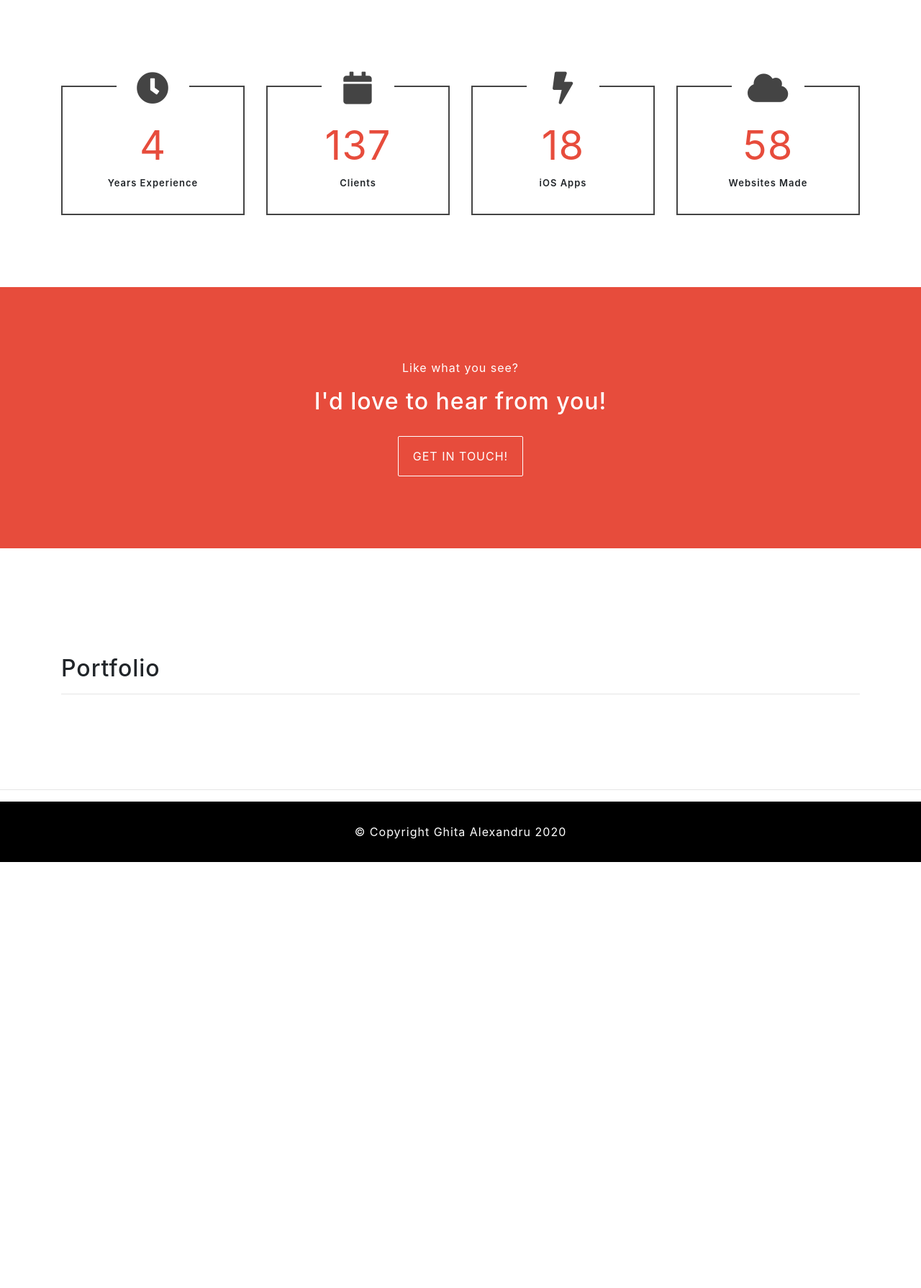
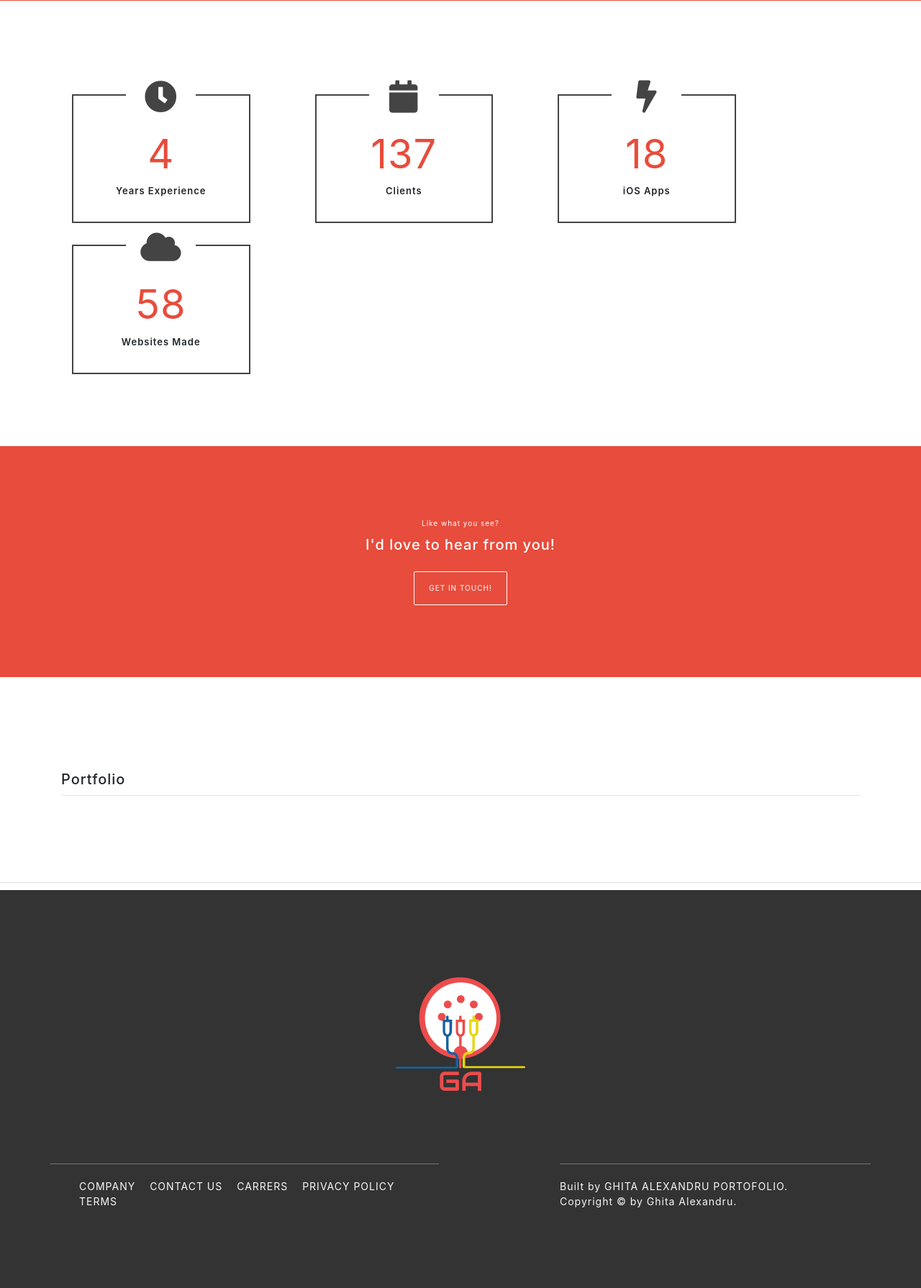
Before and after one commit to GhitaAlexandruIon/my_resume, a Django app: page / in a window 1280 px wide. Shown: the part 2101-3891 px from the top of the page at 72% size. Before the commit the page ends 3299 px from the top, so only its background shows below. Run offline with Django 3.2, Linux system fonts and the light colour scheme; data that the repository does not hold is empty; some libraries are stand-ins or nearby versions.

Commit message:
New Footer

```diff
--- /dev/null
+++ b/portfolio/static/portfolio/css/footer.css
@@ -0,0 +1,63 @@
+.footer {
+  background-color: #333;
+  padding: 10rem 0;
+  font-size: 1.4rem;
+  color: #f7f7f7; }
+  .footer__logo-box {
+    text-align: center;
+    margin-bottom: 8rem; }
+  .footer__logo {
+    width: 15rem;
+    height: auto; }
+  .footer__navigation {
+    border-top: 1px solid #777;
+    padding-top: 2rem;
+    display: inline-block; }
+  .footer__list {
+    list-style: none; }
+  .footer__item {
+    display: inline-block; }
+    .footer__item:not(:last-child) {
+      margin-right: 1.5rem; }
+  .footer__link:link, .footer__link:visited {
+    color: #f7f7f7;
+    background-color: #333;
+    text-decoration: none;
+    text-transform: uppercase;
+    display: inline-block;
+    transition: all .2s; }
+  .footer__link:hover, .footer__link:active {
+    color: #e74c3c;
+    box-shadow: 0 1rem 2rem rgba(0, 0, 0, 0.4);
+    transform: rotate(-5deg) scale(1.3); }
+  .footer__copyright {
+    border-top: 1px solid #777;
+    padding-top: 2rem;
+    width: 80%;
+    float: right; }
+
+.row {
+  max-width: 114rem;
+  margin: 0 auto; }
+  .row:not(:last-child) {
+    margin-bottom: 8rem; }
+  .row::after {
+    content: "";
+    display: table;
+    clear: both; }
+  .row [class^="col-"] {
+    float: left; }
+    .row [class^="col-"]:not(:last-child) {
+      margin-right: 6rem; }
+  .row .col-1-of-2 {
+    width: calc((100% - 6rem) / 2); }
+  .row .col-1-of-3 {
+    width: calc((100% - 2 * 6rem) / 3); }
+  .row .col-2-of-3 {
+    width: calc(2 * ((100% - 2 * 6rem) / 3) + 6rem); }
+  .row .col-1-of-4 {
+    width: calc((100% - 3 * 6rem) / 4); }
+  .row .col-2-of-4 {
+    width: calc(2 * ((100% - 3 * 6rem) / 4) + 6rem); }
+  .row .col-3-of-4 {
+    width: calc(3 * ((100% - 3 * 6rem) / 4) + 2 * 6rem); }
--- a/portfolio/static/portfolio/css/styles.css
+++ b/portfolio/static/portfolio/css/styles.css
@@ -5,6 +5,9 @@
     background-color: #fff;
     letter-spacing: 1px;
 }
+
+html {
+  font-size: 62.5%; }
 
 .overlay {
     width: 100%;
@@ -324,6 +327,13 @@
     margin: 0;
 }
 
+.nav-logo{
+    width: 25%;
+    height: 25%;
+    margin: 0;
+    float: left;
+}
+
 #navigation {
     background-color: #e74c3c;
     padding: 20px 10px;
@@ -337,6 +347,7 @@
 
 #navigation li a {
     color: #fff;
+    float: left;
 }
 
 .navbar-brand,
--- a/templates/base.html
+++ b/templates/base.html
@@ -21,6 +21,8 @@
     <link rel="stylesheet" href="https://use.fontawesome.com/releases/v5.0.8/css/all.css"
           integrity="sha384-3AB7yXWz4OeoZcPbieVW64vVXEwADiYyAEhwilzWsLw+9FgqpyjjStpPnpBO8o8S" crossorigin="anonymous">
     <link rel="stylesheet" href="https://cdnjs.cloudflare.com/ajax/libs/fancybox/3.2.5/jquery.fancybox.min.css"/>
+    <link rel="stylesheet" type="text/css" href="{% static 'portfolio/css/footer.css' %}">
+
 
     <script src="https://ajax.googleapis.com/ajax/libs/jquery/3.3.1/jquery.min.js"></script>
 </head>
--- a/templates/footer.html
+++ b/templates/footer.html
@@ -1,8 +1,75 @@
+{% load static %}
+{##}
+{#<div class="copyrightSection">#}
+{##}
+{#    <div class="col-md-12 text-center">#}
+{#        <p>&copy; Copyright Ghita Alexandru 2020</p>#}
+{#    </div>#}
+{##}
+{#</div>#}
 
-<div class="copyrightSection">
+{#<footer class="footer">#}
+{#    <div class="footer__logo-box">#}
+{#        <img src="{% static 'portfolio/img/logo.png' %}" alt="" class="footer__logo">#}
+{#    </div>#}
+{#    <div class="row">#}
+{#        <div class="col-1-of-2">#}
+{#            <div class="footer__navigation">#}
+{#                <ul class="footer_list">#}
+{#                    <li class="footer_item"><a href="#" class="footer__link">nume</a></li>#}
+{#                    <li class="footer_item"><a href="#" class="footer__link">nume</a></li>#}
+{#                    <li class="footer_item"><a href="#" class="footer__link">nume</a></li>#}
+{#                    <li class="footer_item"><a href="#" class="footer__link">nume</a></li>#}
+{#                </ul>#}
+{##}
+{#            </div>#}
+{#        </div>#}
+{#        <div class="col-1-of-2">#}
+{#            <p class="footer__copyright">#}
+{#                Lorem ipsum dolor sit amet, consectetur adipisicing elit,#}
+{#                sed do eiusmod tempor incididunt ut labore et dolore magna aliqua.#}
+{#                Ut enim ad minim veniam, quis nostrud exercitation ullamco laboris nisi ut aliquip ex ea commodo#}
+{#                consequat.#}
+{#                Duis aute irure dolor in reprehenderit in voluptate velit esse cillum dolore eu fugiat nulla pariatur.#}
+{#                Excepteur sint occaecat cupidatat non proident, sunt in culpa qui officia deserunt mollit anim id est#}
+{#                laborum.#}
+{#            </p>#}
+{#        </div>#}
+{##}
+{#    </div>#}
+{##}
+{#</footer>#}
 
-    <div class="col-md-12 text-center">
-        <p>&copy; Copyright Ghita Alexandru 2020</p>
+<footer class="footer">
+    <div class="footer__logo-box">
+
+        <picture class="footer__logo">
+            <source srcset="{% static 'portfolio/img/logo.png' %} 1x, {% static 'portfolio/img/logo.png' %} 2x"
+                    media="(max-width: 37.5em)">
+            <img srcset="{% static 'portfolio/img/logo.png' %} 1x, {% static 'portfolio/img/logo.png' %} 2x" alt="Full logo"
+                 src="{% static 'portfolio/img/logo.png' %}">
+        </picture>
+
+
     </div>
-
-</div>
+    <div class="row">
+        <div class="col-1-of-2">
+            <div class="footer__navigation">
+                <ul class="footer__list">
+                    <li class="footer__item"><a href="#" class="footer__link">Company</a></li>
+                    <li class="footer__item"><a href="#" class="footer__link">Contact us</a></li>
+                    <li class="footer__item"><a href="#" class="footer__link">Carrers</a></li>
+                    <li class="footer__item"><a href="#" class="footer__link">Privacy policy</a></li>
+                    <li class="footer__item"><a href="#" class="footer__link">Terms</a></li>
+                </ul>
+            </div>
+        </div>
+        <div class="col-1-of-2">
+            <p class="footer__copyright">
+                Built by <a href="#" class="footer__link">Ghita Alexandru</a>
+                <a href="#" class="footer__link">Portofolio.</a><br>
+                Copyright &copy; by Ghita Alexandru.
+            </p>
+        </div>
+    </div>
+</footer>
--- a/templates/navbar.html
+++ b/templates/navbar.html
@@ -1,8 +1,9 @@
 {% load static %}
 
 <nav id="navigation" class="navbar navbar-expand-lg">
-    <a class="navbar-brand" href="{% url 'home' %}">Logo GA</a>
-
+    <a class="navbar-brand" href="{% url 'home' %}">
+{#        <img class="nav-logo" src="{% static 'portfolio/img/logo.png' %}" alt="">#}
+    </a>
     <button class="navbar-toggler" type="button" data-toggle="collapse" data-target="#navbarNav"
             aria-controls="navbarNav" aria-expanded="false" aria-label="Toggle navigation">
         <span class="navbar-toggler-icon"></span>
```
Also changed, not shown: portfolio/static/portfolio/img/logo.png (added).
